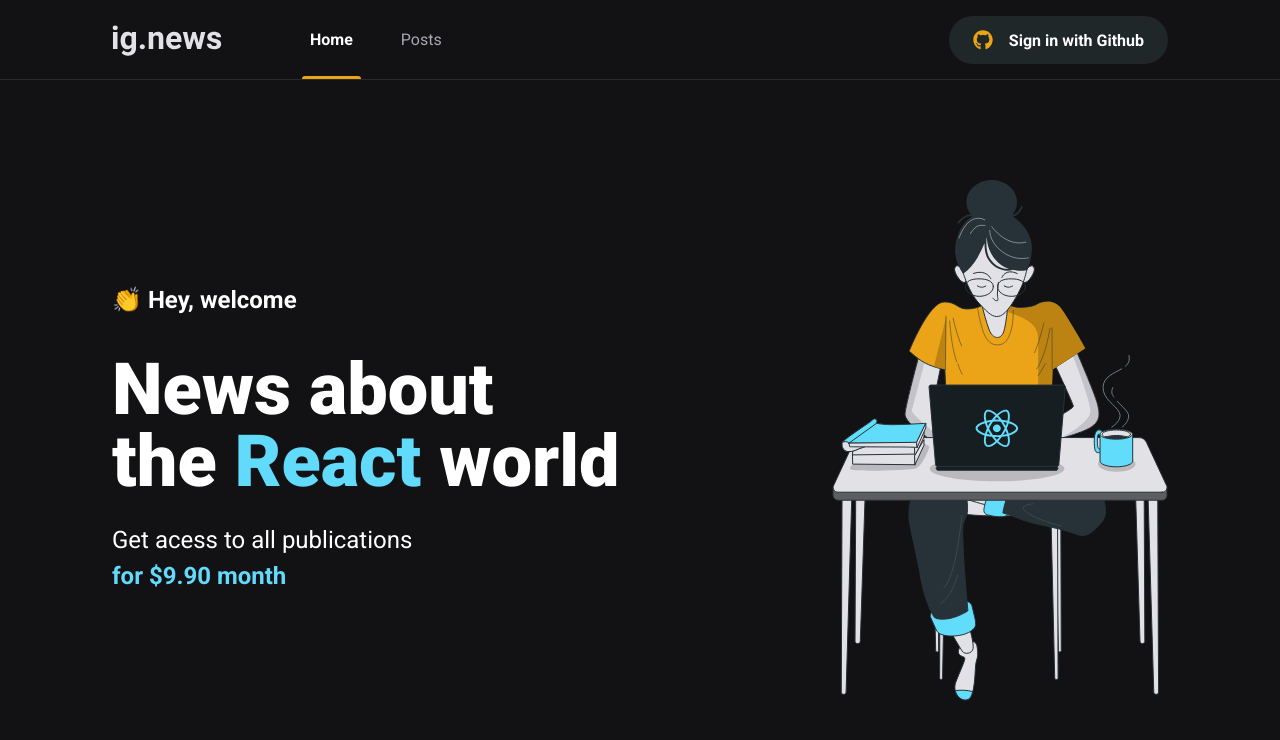
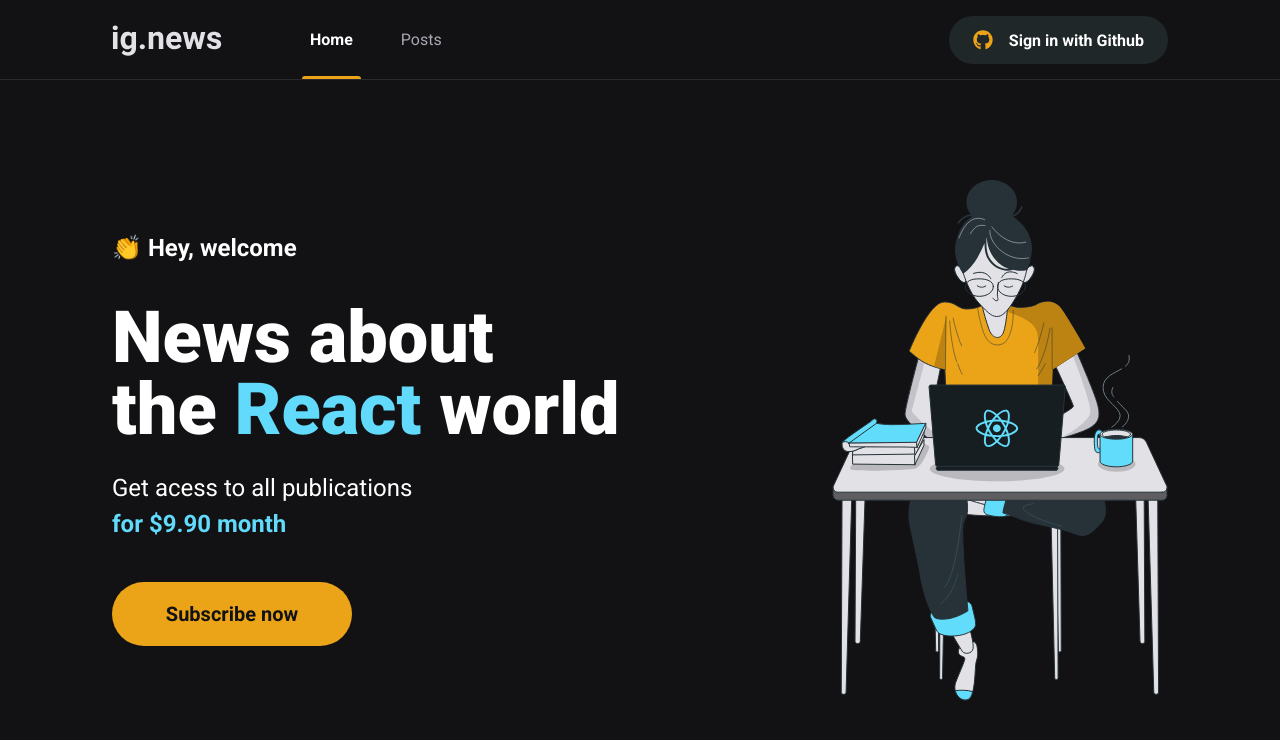
Before and after one commit to dev-viniciuss/ignews, a Next.js app: page / in a window 1280 px wide. Shown: the top 740 px of the page. Built offline with nearby package versions, Linux system fonts and the light colour scheme.

Commit message:
feat: adicionando o botão Subscribe now na Home

```diff
--- a/src/pages/home.module.scss
+++ b/src/pages/home.module.scss
@@ -38,4 +38,8 @@
       font-weight: bold;
     }
   }
+
+  button {
+    margin-top: 2.5rem;
+  }
 }
--- a/src/pages/index.tsx
+++ b/src/pages/index.tsx
@@ -1,4 +1,6 @@
 import Head from 'next/head'
+
+import { SubscribeButton } from '../components/SubscribeButton'
 
 import styles from './home.module.scss'
 
@@ -22,6 +24,8 @@ export default function Home() {
             Get acess to all publications <br />
             <span>for $9.90 month</span>
           </p>
+
+          <SubscribeButton />
         </section>
 
         <img src="/images/avatar.svg" alt="Girl coding" />
```
